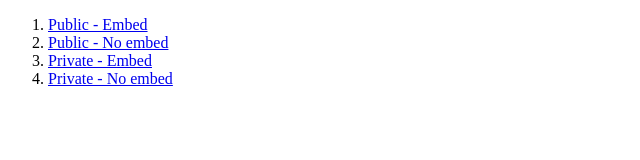
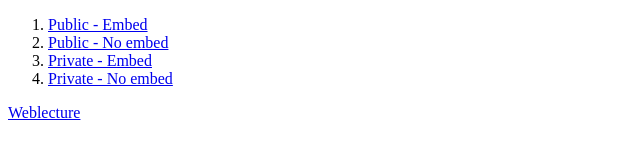
Before and after one commit to renefs/1234-test, a plain HTML site: page index.html in a window 1280 px wide. Shown: the full height of the page, 0-640 px from the left. Drawn offline with Linux system fonts and the light colour scheme.

Commit message:
Update index.html

```diff
--- a/index.html
+++ b/index.html
@@ -10,5 +10,6 @@
       <li><a href="/1234-test/private-embed-true.html">Private - Embed</a></li>
       <li><a href="/1234-test/private-embed-false.html">Private - No embed</a></li>
     </ol>
+    <a href="https://weblecture-player.web.cern.ch/?id=1106493&year=2022">Weblecture</a>
   </body>
 </html>
```
